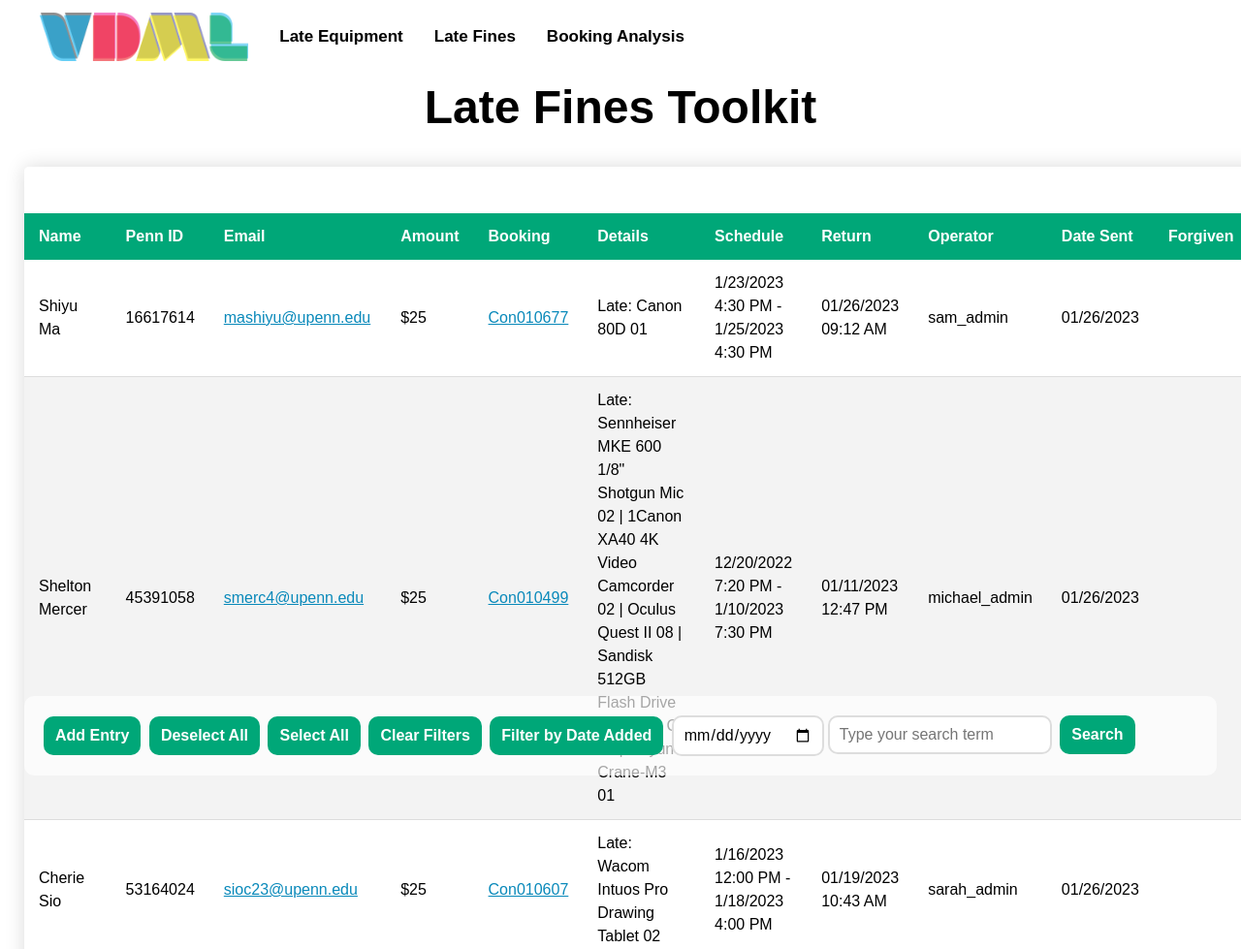
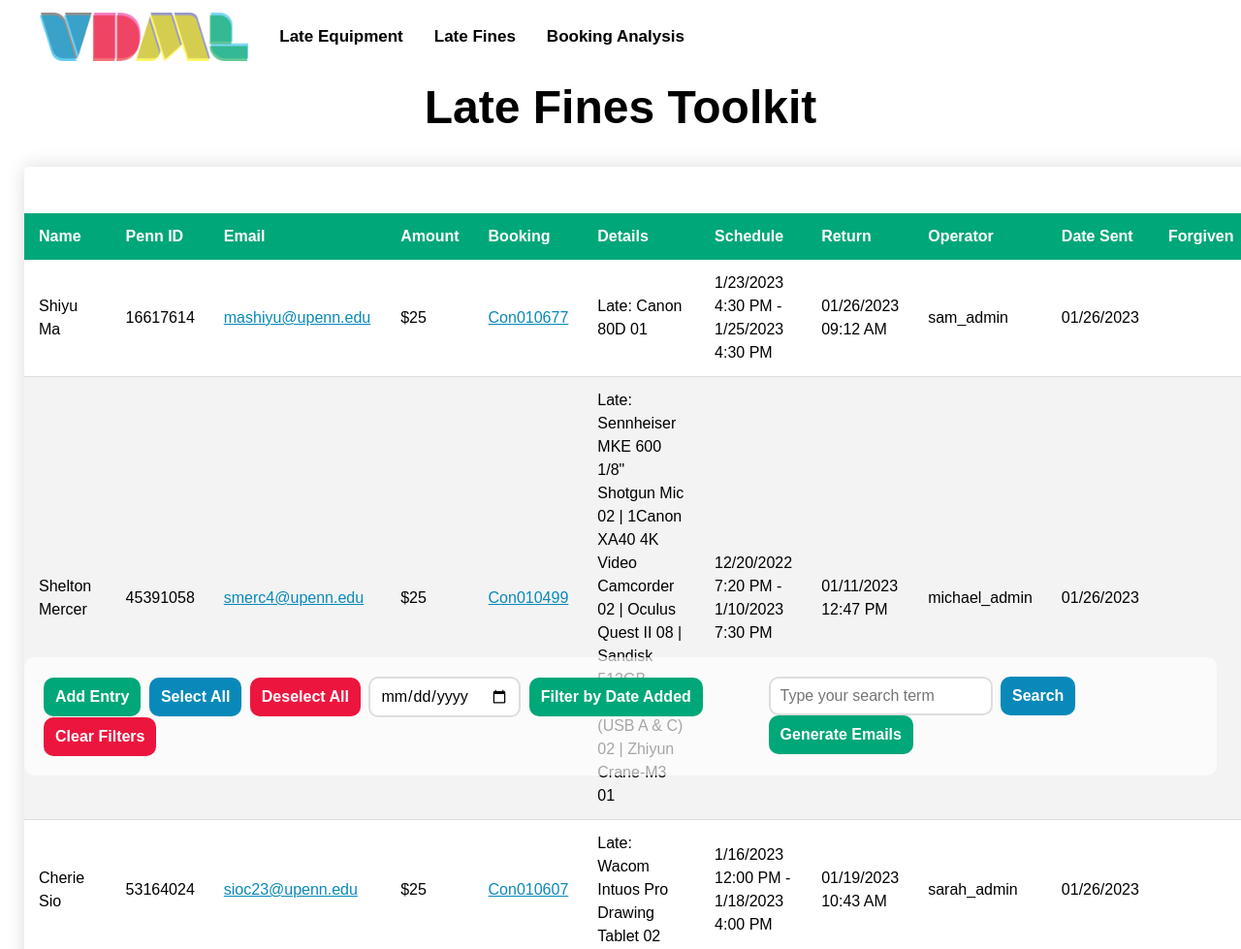
Before and after one commit to MichaelShingo/VDML, a Flask app: template templates/late_fines.html in a window 1280 px wide; the page is wider, and only the part inside the window is pictured. Shown: the top 979 px of that part at 97% size. Run offline with Flask 2, Linux system fonts and the light colour scheme; data comes from the database, SQL or seed files in the repository; both versions use the stored data as it was after the commit; the template is opened without the code that fills it: values that come from a table or form of the project are taken from there, most other values are stand-ins (such as "Sample title", 1, 10 or a date in 2020); one stand-in notice (Sample message) is shown; some web fonts are replaced.

Commit message:
basic working app

```diff
--- a/app.py
+++ b/app.py
@@ -11,19 +11,19 @@ print(sys.path)
 # virtualenv env
 # cmd "source env/bin/activate"
 
-#filter by date doesn't work
+#Explore selenium
 
-#Explore selenium
-#generate all emails lbutton, and popup
-#TODO filter by date added but descnding so you see most recent ones
 #TODO allow sorting after searching and filtering is set
+#authentication
+#populate filter date value in the date field
 #TODO edit userEmailGenerator to say less than 1 day late, vs. more than 1 day late
-#TODO fix date added to be a datetime object
 #TODO add export csv option
 
-#TODO this entry
+#TODO booking sorting is weird, maybe the name of the sorting parameter is "booking" and it should be "booking-number"
 
 
+
+#LATER...................
 #TODO poster printing receipt generator
 #TODO booking analysis with visualization data dashboard
 
@@ -49,7 +49,6 @@ class LateFine(db.Model): #Todo is the table name, it's automatically lowercase
     details = db.Column(db.String(200), nullable=False)
     schedule = db.Column(db.String(200), nullable=False)
     return_time = db.Column(db.String(200), nullable=True)
-
     return_time = db.Column(db.DateTime, nullable=True)
     operator = db.Column(db.String(200), nullable=False)
     date_sent = db.Column(db.DateTime, default=(datetime.utcnow()))
@@ -59,20 +58,21 @@ class LateFine(db.Model): #Todo is the table name, it's automatically lowercase
     def __repr__(self):
         return '<Task %r>' % self.id #when you create new element, it returns the task and the id of the task created
 
-
 with app.app_context():
     db.create_all()
-
 
 @app.route('/')  #routes to index.html so you don't 404
 def index():
     return render_template('index.html')
 
-
 selectedSet = set()
 sortingParameter = '' #database column name
 sortingOrder = '' #asc or desc
 searchIDList = []
+filteredDate = None
+filteredDateHTML = ''
+
+
 
 def searchDatabase(searchTerm):
     global searchIDList
@@ -99,6 +99,9 @@ def late_equipment_post(resultText=None, visibility='hidden'):
 def late_fines(visibility='hidden', cols='0', resulTextCSV=None, visibilityCSV='hidden', visibilityUser='hidden', visbilityCirc='hidden'):
     currentDB = LateFine.query.all()
     global searchIDList
+    global filteredDate
+    global filteredDateHTML
+
     for entry in currentDB:
         if entry.selected:
             selectedSet.add(entry.id)
@@ -111,12 +114,10 @@ def late_fines(visibility='hidden', cols='0', resulTextCSV=None, visibilityCSV='
                 if not text == '':
                     owner, bookingNum, equipmentString, dateRange, returnTime, staffName, todayDate = lateFinesCsv.generateCSV(text)
                     returnTime = datetime.strptime(returnTime, '%m/%d/%Y %I:%M %p')
-                    print(f'RETURN TIME!!!!!!!!!!!!!! = {returnTime}')
 
             except Exception as e:
                 print(e)
                 flash('Error: The script failed to extract data from pasted text. Blank fields added.')
-
 
             pennID = request.form['penn-id']
             email = request.form['user-email']
@@ -150,15 +151,17 @@ def late_fines(visibility='hidden', cols='0', resulTextCSV=None, visibilityCSV='
         elif 'generate-emails' in request.form:
             tasks = LateFine.query.order_by(LateFine.date_sent).all()
             resultUser = ''
-            resultCirc = ''
-            for id in selectedSet:
-                currentEntry = LateFine.query.get_or_404(id)
-                resultUser += lateFinesUserEmail.generateEmail(currentEntry.name, currentEntry.amount, currentEntry.details,
-                    currentEntry.schedule, currentEntry.return_time) + '\n\n'
-                resultCirc += f'''{currentEntry.name}\n{currentEntry.penn_id}\n{currentEntry.email}\n${currentEntry.amount}\n{currentEntry.booking_number}\n{currentEntry.details}\n\n-----------------------------------------\n'''
-
-            return render_template('late_fines.html', methods=['POST'], visibilityUser='visible', resultTextCirc=resultCirc, resultTextUser=resultUser,
-                visibilityCSV='hidden', visbilityCirc='hidden', tasks=tasks)
+            if selectedSet:
+                resultCirc = '-----------------------------------------\n'
+                for id in selectedSet:
+                    currentEntry = LateFine.query.get_or_404(id)
+                    resultUser += lateFinesUserEmail.generateEmail(currentEntry.name, currentEntry.amount, currentEntry.details,
+                        currentEntry.schedule, currentEntry.return_time) + '\n\n'
+                    resultCirc += f'''{currentEntry.name}\n{currentEntry.penn_id}\n{currentEntry.email}\n${currentEntry.amount}\n{currentEntry.booking_number}\n{currentEntry.details}\n\n-----------------------------------------\n'''
+            else:
+                resultCirc = ''
+            return render_template('late_fines.html', methods=['POST'], resultTextCirc=resultCirc, resultTextUser=resultUser,
+                visibilityCSV='hidden', visibilityCirc='visible', tasks=tasks)
         elif 'deselect-all' in request.form:
             for id in selectedSet:
                 currentEntry = LateFine.query.get_or_404(id)
@@ -173,11 +176,23 @@ def late_fines(visibility='hidden', cols='0', resulTextCSV=None, visibilityCSV='
             db.session.commit()
             return redirect('/late_fines')
         elif 'filter-by-date-added' in request.form:
-            tasks = LateFine.query.filter_by(date_sent='2023-01-26').all()#added-date'])
-            return render_template('late_fines.html', tasks=tasks, cols='0', visibility='hidden', visibilityCSV='hidden', visibilityUser='hidden', visibilityCirc='hidden')
+            global filteredDate
+            global filteredDateHTML
+            dateAdded = request.form['added-date']
+            try:
+                filteredDate = datetime.strptime(dateAdded, '%Y-%m-%d')
+                filteredDateHTML = datetime.strftime(filteredDate, '%Y-%m-%d')
+                print(filteredDateHTML[2:])
+
+
+            except ValueError:
+                print(ValueError)
+            tasks = LateFine.query.filter_by(date_sent=filteredDate).all()
+            return render_template('late_fines.html', tasks=tasks, cols='0', visibility='hidden', filteredDate=filteredDateHTML, visibilityCSV='hidden', visibilityUser='hidden', visibilityCirc='hidden')
         elif 'clear-filters' in request.form:
             #global searchIDList
             searchIDList = []
+            filteredDate = None
             tasks = LateFine.query.all()
             return render_template('late_fines.html', tasks=tasks, cols='0', visibility='hidden', visibilityCSV='hidden', visibilityUser='hidden', visibilityCirc='hidden')
         elif 'search' in request.form:
@@ -185,15 +200,40 @@ def late_fines(visibility='hidden', cols='0', resulTextCSV=None, visibilityCSV='
             tasks = searchDatabase(searchTerm)
 
             return render_template('late_fines.html', tasks=tasks, cols='0', visibility='hidden', visibilityCSV='hidden', visibilityUser='hidden', visibilityCirc='hidden')
+    else:
+        if sortingParameter and filteredDate:
+            print(f'--SORTING PARAMETER = {sortingParameter}--')
+            if sortingParameter == 'name' and sortingOrder == 'desc':
+                tasks = LateFine.query.order_by(LateFine.name.desc()).filter_by(date_sent=filteredDate).all()
+            elif sortingParameter == 'name' and sortingOrder == 'asc':
+                tasks = LateFine.query.order_by(LateFine.name.asc()).filter_by(date_sent=filteredDate).all()
+            elif sortingParameter == 'email' and sortingOrder == 'desc':
+                tasks = LateFine.query.order_by(LateFine.email.desc()).filter_by(date_sent=filteredDate).all()
+            elif sortingParameter == 'email' and sortingOrder == 'asc':
+                tasks = LateFine.query.order_by(LateFine.email.asc()).filter_by(date_sent=filteredDate).all()
+            elif sortingParameter == 'amount' and sortingOrder == 'desc':
+                tasks = LateFine.query.order_by(LateFine.amount.desc()).filter_by(date_sent=filteredDate).all()
+            elif sortingParameter == 'amount' and sortingOrder =='asc':
+                tasks = LateFine.query.order_by(LateFine.amount.asc()).filter_by(date_sent=filteredDate).all()
 
+            elif sortingParameter == 'booking' and sortingOrder == 'desc':
+                tasks = LateFine.query.order_by(LateFine.booking_number.desc()).filter_by(date_sent=filteredDate).all()
+            elif sortingParameter == 'booking' and sortingOrder =='asc':
+                tasks = LateFine.query.order_by(LateFine.booking_number.asc()).filter_by(date_sent=filteredDate).all()
 
-    else:
-        if len(searchIDList) > 0:
-            print('search ID list -------------')
-            tasks = LateFine.query.filter(LateFine.id.in_(searchIDList)).all()
-
-        elif sortingParameter:
-            print(f'--SORTING PARAMETER = {sortingParameter}--')
+            elif sortingParameter == 'return_time' and sortingOrder == 'desc':
+                tasks = LateFine.query.order_by(LateFine.return_time.desc()).filter_by(date_sent=filteredDate).all()
+            elif sortingParameter == 'return_time' and sortingOrder == 'asc':
+                tasks = LateFine.query.order_by(LateFine.return_time.asc()).filter_by(date_sent=filteredDate).all()
+            elif sortingParameter == 'operator' and sortingOrder == 'desc':
+                tasks = LateFine.query.order_by(LateFine.operator.desc()).filter_by(date_sent=filteredDate).all()
+            elif sortingParameter == 'operator' and sortingOrder == 'asc':
+                tasks = LateFine.query.order_by(LateFine.operator.asc()).filter_by(date_sent=filteredDate).all()
+            elif sortingParameter == 'date_sent' and sortingOrder == 'desc':
+                tasks = LateFine.query.order_by(LateFine.date_sent.desc()).filter_by(date_sent=filteredDate).all()
+            elif sortingParameter == 'date_sent' and sortingOrder == 'asc':
+                tasks = LateFine.query.order_by(LateFine.date_sent.asc()).filter_by(date_sent=filteredDate).all()
+        elif sortingParameter and not filteredDate:
             if sortingParameter == 'name' and sortingOrder == 'desc':
                 tasks = LateFine.query.order_by(LateFine.name.desc()).all()
             elif sortingParameter == 'name' and sortingOrder == 'asc':
@@ -222,53 +262,20 @@ def late_fines(visibility='hidden', cols='0', resulTextCSV=None, visibilityCSV='
                 tasks = LateFine.query.order_by(LateFine.date_sent.desc()).all()
             elif sortingParameter == 'date_sent' and sortingOrder == 'asc':
                 tasks = LateFine.query.order_by(LateFine.date_sent.asc()).all()
+        elif len(searchIDList) > 0:
+            tasks = LateFine.query.filter(LateFine.id.in_(searchIDList)).all()
 
+        elif filteredDate:
+            tasks = LateFine.query.filter_by(date_sent=filteredDate).all()
         else:
             tasks = LateFine.query.order_by(LateFine.date_sent).all() #returns all
 
         try:
-            return render_template('late_fines.html', tasks=tasks, cols='0', visibility='hidden', visibilityCSV='hidden', visibilityUser='hidden', visibilityCirc='hidden')
+            return render_template('late_fines.html', filteredDate=filteredDate, tasks=tasks, cols='0', visibility='hidden', visibilityCSV='hidden', visibilityUser='hidden', visibilityCirc='hidden')
         except:
             #if table todo does not exist, create table
             tasks = LateFine.query.order_by(LateFine.date_sent).all() #returns all
             return render_template('late_fines.html', tasks=tasks, cols='0', visibility='hidden', visibilityCSV='hidden', visibilityUser='hidden', visibilityCirc='hidden')
-
-# @app.route('/search')
-# def search():
-entryToUpdateID = -1
-
-# @app.route('/update/<int:id>', methods=['GET', 'POST'])
-# def update(id):
-#     print('udpate route')
-#     tasks = LateFine.query.order_by(LateFine.date_sent).all()
-#     global entryToUpdateID
-#     entryToUpdateID = id
-#     return render_template('late_fines.html', visibilityUpdate='visible', tasks=tasks, cols='0', visibility='hidden', visibilityCSV='hidden', visibilityUser='hidden', visibilityCirc='hidden')
-
-#     task = LateFine.query.get_or_404(id)
-#     if request.method == 'POST':
-#         task.name = request.form['name']
-#         task.penn_id = request.form['penn_id']
-#         task.email = request.form['email']
-#         task.amount = request.form['amount']
-#         task.booking_number = request.form['booking_number']
-#         task.details = request.form['details']
-#         task.schedule = request.form['schedule']
-#         task.return_time = request.form['return_time']
-#         task.operator = request.form['operator']
-#         task.date_sent = request.form['date_sent']
-#         task.forgiven = request.form['forgiven']
-#         try:
-#             db.session.commit()
-#             return redirect('/late_fines')
-#         except:
-#             return 'There was an issue updating your task'
-#     else:
-#         #get all field values rendered in editable inputs
-#         return render_template('late_fines.html', tasks=tasks, cols='0', visibility='hidden', visibilityCSV='hidden', visibilityUser='hidden', visibilityCirc='hidden')
-
-#         return render_template('update.html', task=task)
-
 
 @app.route('/sort-desc-name')
 def sortDescName():
@@ -332,7 +339,7 @@ def sortDescBooking():
 def sortAscBooking():
     global sortingParameter
     global sortingOrder
-    sortingParameter = 'booking_number'
+    sortingParameter = 'booking'
     sortingOrder = 'asc'
     return redirect('/late_fines')
 
@@ -419,9 +426,6 @@ def generateUserEmail(id):
     pyperclip.copy(resultUser)
     return redirect('/late_fines')
 
-
-
-
 def allowed_file(filename):
     return '.' in filename and \
         filename.rsplit('.', 1)[1].lower() in ALLOWED_EXTENSIONS
@@ -453,6 +457,5 @@ def upload_file():
     </form>
     '''
 
-
 if __name__ == "__main__": # watches for changes and updates
     app.run(debug=True)
--- a/static/css/main.css
+++ b/static/css/main.css
@@ -135,7 +135,9 @@ p, h1, h2, h3, h4, h5, h6 {
   --color-blue-dark: #024b68;
   --color-pink: #ec153e;
   --color-pink-dark: #b1102e;
-  --color-yellow: #e3d726;
+  --color-yellow-old: #e3d726;
+  --color-yellow-dark-old: #958c0b;
+  --color-yellow: #c4b810;
   --color-yellow-dark: #958c0b;
   --color-green: #00a778;
   --color-green-dark: #007b58;
@@ -368,6 +376,34 @@ textarea {
 }
 .btn:hover {
   background-color: var(--color-green-dark);
+}
+
+#deselect-all {
+  background-color: var(--color-pink);
+}
+#deselect-all:hover {
+  background-color: var(--color-pink-dark);
+}
+
+#select-all {
+  background-color: var(--color-blue);
+}
+#select-all:hover {
+  background-color: var(--color-blue-dark);
+}
+
+#clear-filters {
+  background-color: var(--color-pink);
+}
+#clear-filters:hover {
+  background-color: var(--color-pink-dark);
+}
+
+#search {
+  background-color: var(--color-blue);
+}
+#search:hover {
+  background-color: var(--color-blue-dark);
 }
 
 .sticky-bottom {
--- a/static/css/main.scss
+++ b/static/css/main.scss
@@ -96,8 +96,12 @@ p, h1, h2, h3, h4, h5, h6 {
   --color-pink: #ec153e;
   --color-pink-dark: #b1102e;
 
-  --color-yellow: #e3d726;
+  --color-yellow-old: #e3d726;
+  --color-yellow-dark-old: #958c0b;
+
+  --color-yellow: #c4b810;
   --color-yellow-dark: #958c0b;
+
 
   --color-green: #00a778;
   --color-green-dark: #007b58;
@@ -268,7 +272,6 @@ h1 {
 }
 
 
-
 //FORM--------------------
 .form-input, textarea{
   border: 2px solid var(--color-grey-2);
@@ -280,7 +283,7 @@ h1 {
 .form {
   width: 100%;
 }
-.add-entry-dialogue, .update-entry-dialogue {
+.add-entry-dialogue, .update-entry-dialogue, .generate-emails-dialogue {
   background-color: var(--color-grey-1);
   visibility: hidden;
   position: fixed;
@@ -294,6 +297,12 @@ h1 {
   border-radius: 10px;
   padding: 1%;
   box-shadow: var(--default-shadow);
+  .generated-textarea {
+    margin: 15px 0;
+    resize: none;
+    width: 100%;
+    min-height: 35vh;
+  }
 
   .alert {
     color: var(--color-pink);
@@ -335,14 +344,9 @@ h1 {
 }
 
 
-
-
-
-
 .show {
   visibility: visible;
 }
-
 
 
 textarea {
@@ -360,6 +364,30 @@ textarea {
   margin: 0px 4px 0px 0px;
   &:hover {
     background-color: var(--color-green-dark);
+  }
+}
+#deselect-all {
+  background-color: var(--color-pink);
+  &:hover{
+    background-color: var(--color-pink-dark);
+  }
+}
+#select-all {
+  background-color: var(--color-blue);
+  &:hover{
+    background-color: var(--color-blue-dark);
+  }
+}
+#clear-filters {
+  background-color: var(--color-pink);
+  &:hover{
+    background-color: var(--color-pink-dark);
+  }
+}
+#search {
+  background-color: var(--color-blue);
+  &:hover{
+    background-color: var(--color-blue-dark);
   }
 }
 .sticky-bottom {
--- a/static/js/main.js
+++ b/static/js/main.js
@@ -1,3 +1,9 @@
+const btnGenerateEmail = document.getElementById('generate-emails');
+btnGenerateEmail.addEventListener('click', () => {
+
+})
+
+
 const updateDialogue = document.getElementById('update-entry-dialogue');
 const btnCloseUpdate = document.getElementById('update-x-mark');
 const nameUpdate = document.getElementById('name-update');
@@ -36,7 +42,7 @@ function updateEntry(ele) {
     let returnPeriod = returnTimeString.substring(17, 19);
     console.log(returnPeriod)
     console.log(`Return hour before +12 %12 = ${returnHour}`);
-    if (returnPeriod === 'PM') {
+    if (returnPeriod === 'PM' && returnHour !== 12) {
         returnHour += 12;
     }
     console.log(`Return hour AFTER +12 %12 = ${returnHour}`);
@@ -75,6 +81,11 @@ btnCloseEntry.addEventListener('click', () => {
     addEntryDialogue.classList.remove('show');
 })
 
+const btnCloseEmail = document.getElementById('email-x-mark');
+const generateEmailsDialogue = document.getElementById('generate-emails-dialogue');
+btnCloseEmail.addEventListener('click', () => {
+    generateEmailsDialogue.style.visibility = 'hidden';
+})
 
 
 
--- a/templates/late_fines.html
+++ b/templates/late_fines.html
@@ -170,20 +170,22 @@
         <form class="table-edit-form" method="POST">
             <div class="row">
                 <input class="btn" id="add-entry" name="Add Entry" type="button" value="Add Entry">
-                <input class="btn" name="deselect-all" type="submit" value="Deselect All">
-                <input class="btn" name="select-all" type="submit" value="Select All">
-                <input class="btn" name="clear-filters" type="submit" value="Clear Filters">
-                <input class="btn" name="filter-by-date-added" type="submit" value="Filter by Date Added">
-                <input class="form-input" name="added-date" type="date">
+                <input class="btn" id="select-all" name="select-all" type="submit" value="Select All">
+                <input class="btn" id="deselect-all" name="deselect-all" type="submit" value="Deselect All">
+                <input class="form-input" name="added-date" type="date" value="{{ filteredDate }}">
+                <input class="btn" id="filter-by-date-added" name="filter-by-date-added" type="submit" value="Filter by Date Added">
+                <input class="btn" id="clear-filters" name="clear-filters" type="submit" value="Clear Filters">
             </div>
         </form>
         <form method="POST">
             <input class="form-input" name="search" type="text" placeholder="Type your search term">
-            <input class="btn" name="Search" value="Search" type="submit">
+            <input class="btn" id="search" name="Search" value="Search" type="submit">
+            <input id="generate-emails" class="btn" name="generate-emails" type="submit" value="Generate Emails">
+        </form>
+        <form method="POST">
         </form>
 
     </div>
-
 
         <div class="add-entry-dialogue" id="add-entry-dialogue">
             <h2>Add Entry</h2>
@@ -299,30 +301,27 @@
         </div>
 
 
+        <div class="generate-emails-dialogue" id="generate-emails-dialogue" style="visibility: {{ visibilityCirc }}";>
+            <h2>Generated Emails</h2>
+            <form class="form">
+                <div id="email-x-mark" class="x-mark"><i class="fa fa-xmark fa-2x"></i></div>
+                <textarea class="generated-textarea" name="output" id="late-output" rows="1" cols="50" placeholder="Please select entries before generating emails.">{{ resultTextUser }}</textarea>
+                 <textarea class="generated-textarea" name="output" id="late-output" rows="1" cols="" placeholder="Please select entries before generating emails.">{{ resultTextCirc }}</textarea>
+
+            </form>
 
 
+            {% with messages = get_flashed_messages() %}
+            {% if messages %}
+                {% for message in messages %}
+                <h3 class="alert">{{ message }}</h3>
+                {% endfor %}
+            {% endif %}
+            {% endwith %}
+        </div>
 
         <p style="visibility: {{ visibilityCSV }}" class="alert-message">The result has been copied to your clipboard.</p>
 
-
-
-
     </div>
 
-
-    <div class="generate-email-dialogue ">
-        <form method="POST">
-            <input class="btn btn-primary" name="generate-emails" type="submit" value="Generate All Emails for Selected Users">
-        </form>
-
-        <textarea style="visibility: {{ visibilityUser }}" name="output" id="late-output"
-            rows="1" cols="100" placeholder="Result outputs here.">{{ resultTextUser }}</textarea>
-        <textarea style="visibility: {{ visibilityCirc }}" name="output" id="late-output"
-        rows="1" cols="100" placeholder="Result outputs here.">{{ resultTextCirc }}</textarea>
-        <p style="visibility: {{ visibilityUser }}" class="alert-message">The result has been copied to your clipboard.</p>
-    </div>
-
-
-
-
 {% endblock %}
```
Also changed, not shown: other parts of static/css/main.css (+15 -9 lines), VDML.db, 1 other file.
